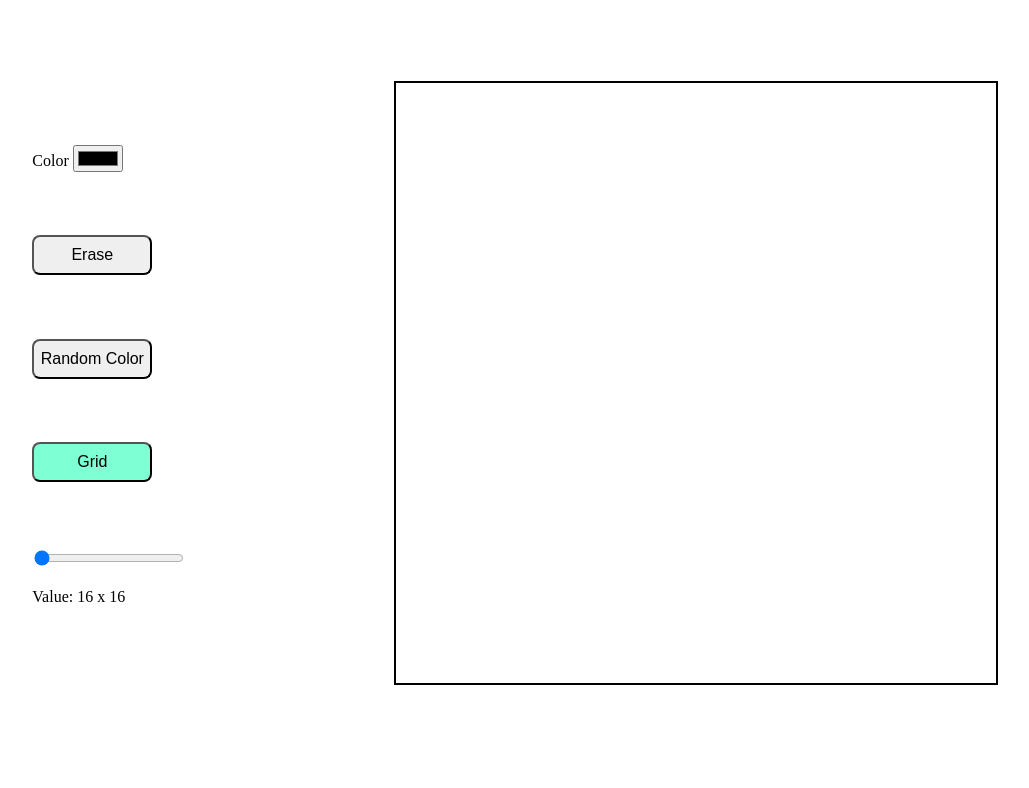
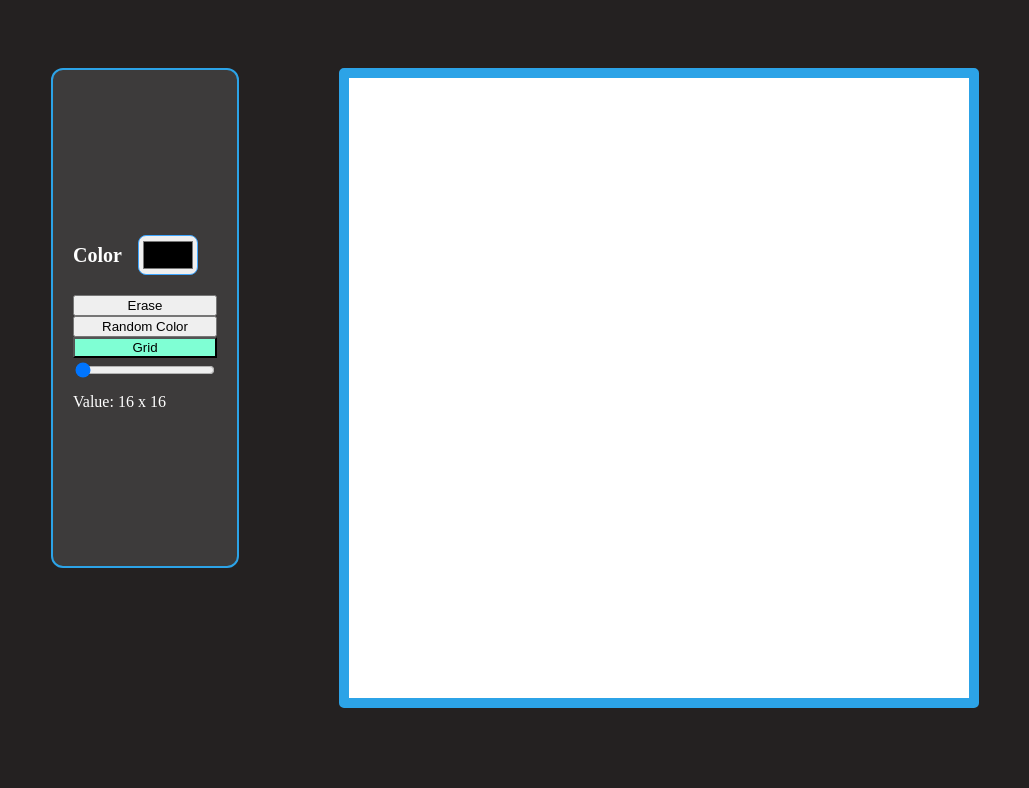
Before and after one commit to nerdyblock/etch-a-sketch, a plain HTML site: page index.html in a window 1280 px wide. Shown: the part 106-894 px from the top of the page, without its empty margins (125-1154 px from the left). Before the commit the page ends 841 px from the top, so only its background shows below. Drawn offline with Linux system fonts and the light colour scheme.

Commit message:
added background color and border color

```diff
--- a/style.css
+++ b/style.css
@@ -1,3 +1,5 @@
+@import url('https://fonts.googleapis.com/css2?family=Dancing+Script:wght@700&display=swap');
+
 * {
     box-sizing: border-box;
 }
@@ -5,38 +7,58 @@
 body {
     padding: 0px;
     margin: 0px;
+    line-height: 0.5;
+    background-color: rgb(36, 33, 33);
+    color: white;
 }
 
 h1 {
+    font-family: 'Dancing Script';
+    font-size: 48px;
+    font-weight: 900;
     text-align: center;
     margin: 50px;
+    color: white;
 }
 
 main {
     display: flex;
-    justify-content: space-evenly;
+    justify-content: center;
 }
 
 .menu {
     display: flex;
+    background-color: rgb(61, 59, 59);
     flex-direction: column;
-    justify-content: space-evenly;
+    justify-content: center;
+    height: 500px;
     margin: 50px;
+    border: 2px solid rgb(44, 163, 231);
+    padding: 20px;
+    border-radius: 12px;
 }
 
-.box {
-    border: 1px solid black;
+#color-picker {
+    display: flex;
+    align-items: center;
+    gap: 1em;
 }
 
-.container{
-    box-sizing: content-box;
-    display: flex;
-    width: 600px;
-    height: 600px;
-    flex-wrap: wrap;
-    align-self: center;
-    margin: 50px;
-    border: 2px solid black;
+#color {
+    margin: 20px 0px;
+    width: 60px;
+    height: 40px;
+    border-radius: 8px;
+    border: 1px solid rgb(62, 166, 255);
+}
+
+#color-text {
+    font-size: 20px;
+    font-weight: 800;
+}
+
+.btn-on {
+    background-color: aquamarine;
 }
 
 .rangeslider {
@@ -45,7 +67,7 @@ main {
 
 .myslider {
     background: #FCF3CF  ;
-    width: 150px;
+    width: 140px;
     height: 20px;
     opacity: 2
 }
@@ -54,27 +76,27 @@ main {
     opacity: 1;
 }
 
-#erase {
+.btn-style {
     width: 120px;
     height: 40px;
     font-size: 16px;
     border-radius: 8px;
+    margin: 20px 0px;
 }
 
-#random-color {
-    width: 120px;
-    height: 40px;
-    font-size: 16px;
-    border-radius: 8px;
+.container{
+    background-color: white;
+    box-sizing: content-box;
+    display: flex;
+    width: 620px;
+    height: 620px;
+    flex-wrap: wrap;
+    align-self: center;
+    margin: 50px 50px 80px 50px;
+    border: 10px solid rgb(44, 163, 231);
+    border-radius: 5px;
 }
 
-.btn-on {
-    background-color: aquamarine;
+.box {
+    border: 1px solid rgb(230, 227, 227);
 }
-
-#grid {
-    width: 120px;
-    height: 40px;
-    font-size: 16px;
-    border-radius: 8px;
-}
```
